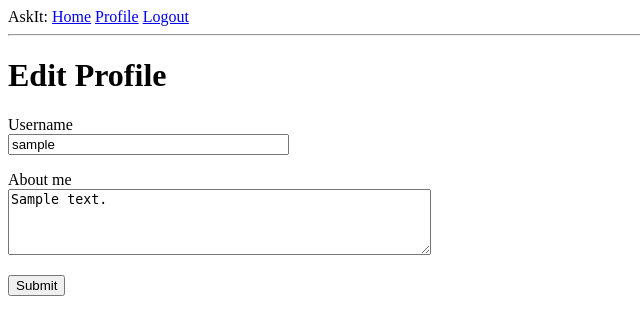
After one commit to whiteskylark/AskIt, a Flask app: page /edit_profile in a window 1280 px wide. The commit adds this page. Shown: the top 335 px of the page, without its empty margins (0-640 px from the left). Run offline with Flask 2, Linux system fonts and the light colour scheme; a user stored in the database is signed in; tables that the repository leaves empty hold one stand-in row (values such as "Sample post").

Commit message:
Add user profile edit

```diff
--- a/app/forms.py
+++ b/app/forms.py
@@ -1,6 +1,6 @@
 from flask_wtf import FlaskForm
-from wtforms import StringField, PasswordField, BooleanField, SubmitField
-from wtforms.validators import ValidationError, DataRequired, Email, EqualTo
+from wtforms import StringField, PasswordField, BooleanField, SubmitField, TextAreaField
+from wtforms.validators import ValidationError, DataRequired, Email, EqualTo, Length
 from app.models import User
 
 class LoginForm(FlaskForm):
@@ -25,3 +25,8 @@ class RegistrationForm(FlaskForm):
     user = User.query.filter_by(email=email.data).first()
     if user is not None:
         raise ValidationError('Please, use a different email address.')
+
+class EditProfileForm(FlaskForm):
+  username = StringField('Username', validators=[DataRequired()])
+  about_me = TextAreaField('About me', validators=[Length(min=0, max=140)])
+  submit = SubmitField('Submit')
--- a/app/routes.py
+++ b/app/routes.py
@@ -1,6 +1,6 @@
 from app import app, db
 from flask import render_template, flash, redirect, url_for, request
-from app.forms import LoginForm, RegistrationForm
+from app.forms import LoginForm, RegistrationForm, EditProfileForm
 from flask_login import current_user, login_user, login_required, logout_user
 from app.models import User
 from werkzeug.urls import url_parse
@@ -59,3 +59,18 @@ def logout():
 def user(username):
   user = User.query.filter_by(username=username).first_or_404()
   return render_template('user.html', user=user)
+
+@app.route('/edit_profile', methods=['GET', 'POST'])
+@login_required
+def edit_profile():
+  form = EditProfileForm()
+  if form.validate_on_submit():
+    current_user.username = form.username.data
+    current_user.about_me = form.about_me.data
+    db.session.commit()
+    flash('Your changes have been saved.')
+    return redirect(url_for('edit_profile'))
+  elif request.method == 'GET':
+    form.username.data = current_user.username
+    form.about_me.data = current_user.about_me
+  return render_template('edit_profile.html', title='Edit Profile', form=form)
--- a/app/templates/base.html
+++ b/app/templates/base.html
@@ -23,7 +23,7 @@
           {% endfor %}
         </ul>
       {% endif %}
-      {% endwith %}
+      {% endwith %}<hr>
       {% block content %}{% endblock %}
     </body>
 </html>
--- /dev/null
+++ b/app/templates/edit_profile.html
@@ -0,0 +1,23 @@
+{% extends "base.html" %}
+
+{% block content %}
+  <h1>Edit Profile</h1>
+  <form action="" method="post">
+    {{ form.hidden_tag() }}
+    <p>
+      {{ form.username.label }}<br>
+      {{ form.username(size=32) }}<br>
+      {% for error in form.username.errors %}
+      <span style="color:red;">[{{ error }}]</span>
+      {% endfor %}
+    </p>
+    <p>
+      {{ form.about_me.label }}<br>
+      {{ form.about_me(cols=50, rows=4) }}<br>
+      {% for error in form.about_me.errors %}
+      <span style="color:red;">[{{ error }}]</span>
+      {% endfor %}
+    </p>
+    <p>{{ form.submit() }}</p>
+  </form>
+{% endblock %}
```
Also changed, not shown: app/templates/user.html (+5 -2 lines).
